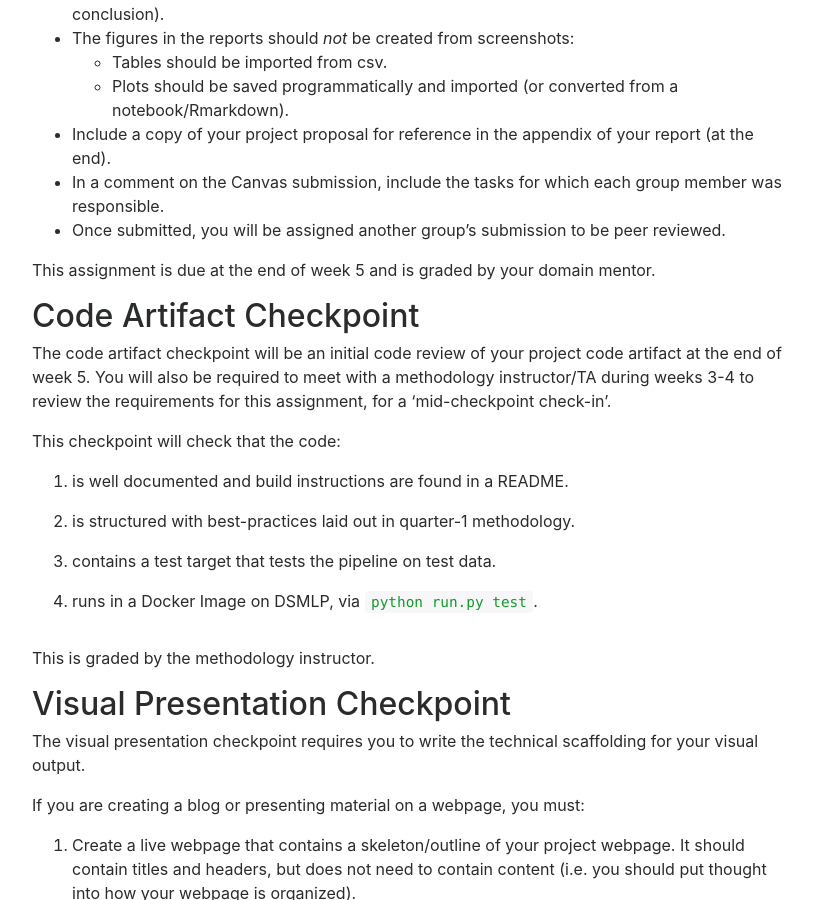
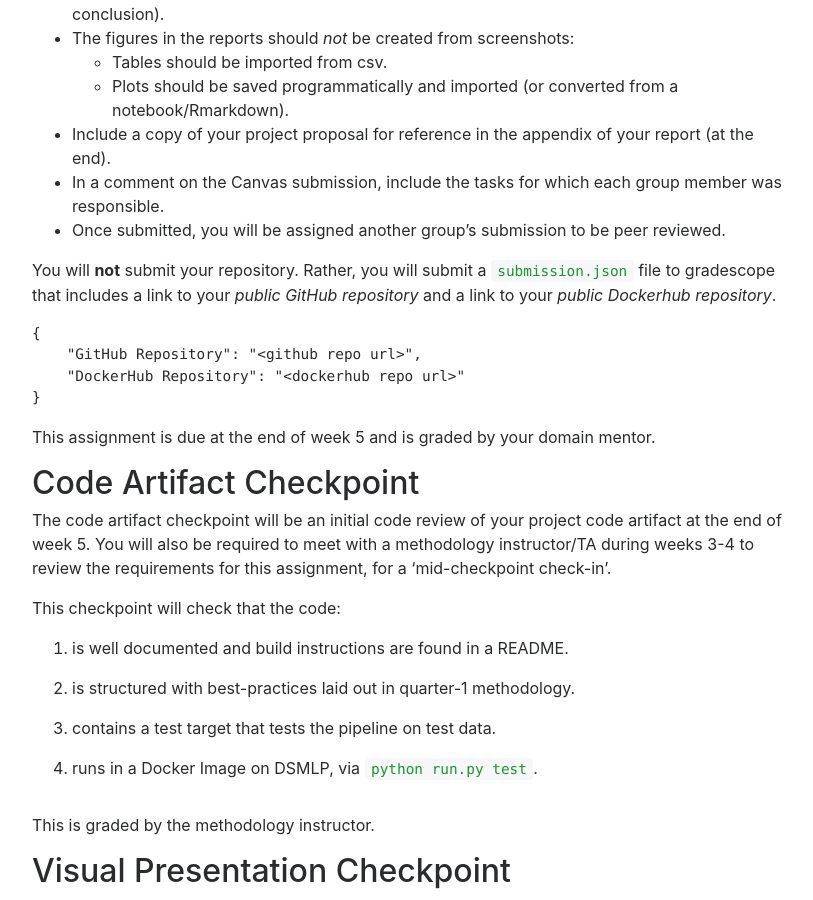
Before and after one commit to DSC-Capstone/dsc-capstone.github.io, a Jekyll site: the page built from assignments/quarter-2-checkpoints.md, in a window 1280 px wide and 900 px high, scrolled down 1258 px. Shown: the whole window, without its empty margins (233-1046 px from the left). Built offline with Jekyll 4.4.1, drawn with Linux system fonts in a browser that asks for light colours; nearby versions of some CDN libraries.

Commit message:
clarification for submission of checkpoint

````diff
--- a/assignments/quarter-2-checkpoints.md
+++ b/assignments/quarter-2-checkpoints.md
@@ -48,6 +48,18 @@ Requirements for submission:
   each group member was responsible.
 * Once submitted, you will be assigned another group's submission to
   be peer reviewed.
+
+You will **not** submit your repository. Rather, you will submit a
+`submission.json` file to gradescope that includes a link to your
+*public GitHub repository* and a link to your *public Dockerhub
+repository*.
+
+```
+{
+    "GitHub Repository": "<github repo url>",
+    "DockerHub Repository": "<dockerhub repo url>"
+}
+```
 
 This assignment is due at the end of week 5 and is graded by your
 domain mentor.
````
